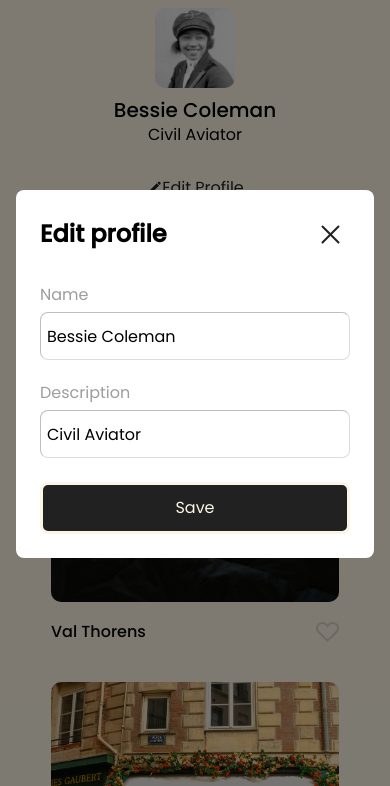
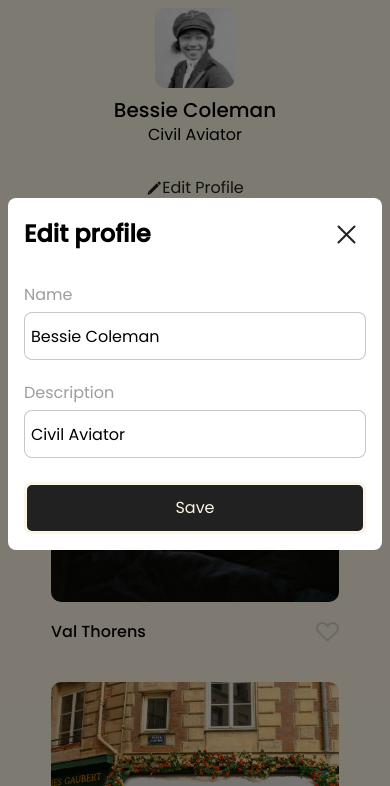
Before and after one commit to PaoloMendez-png/se_project_spots, a plain HTML site: page index.html in a window 390 px wide. Both pictures are taken after a click on the button "Edit Profile". Shown: the part 58-844 px from the top of the page. Drawn offline with Linux system fonts and the light colour scheme.

Commit message:
updated w changes pt 2

```diff
--- a/blocks/modal.css
+++ b/blocks/modal.css
@@ -70,8 +70,8 @@
   width: 100%;
   padding: 16px 12px;
   border-radius: 8px;
-  border-width: 1px;
-  border-color: #21212140;
+  border: 1px solid #21212140;
+  box-sizing: border-box;
 }
 
 .modal__input:hover {
@@ -107,8 +107,8 @@
   }
 
   .modal__container {
-    padding: 24px;
-    width: calc(100% - 32px);
+    padding: 16px;
+    width: calc(100% - 16px);
     max-width: none;
     box-sizing: border-box;
   }
```
Also changed, not shown: 1 other file.
